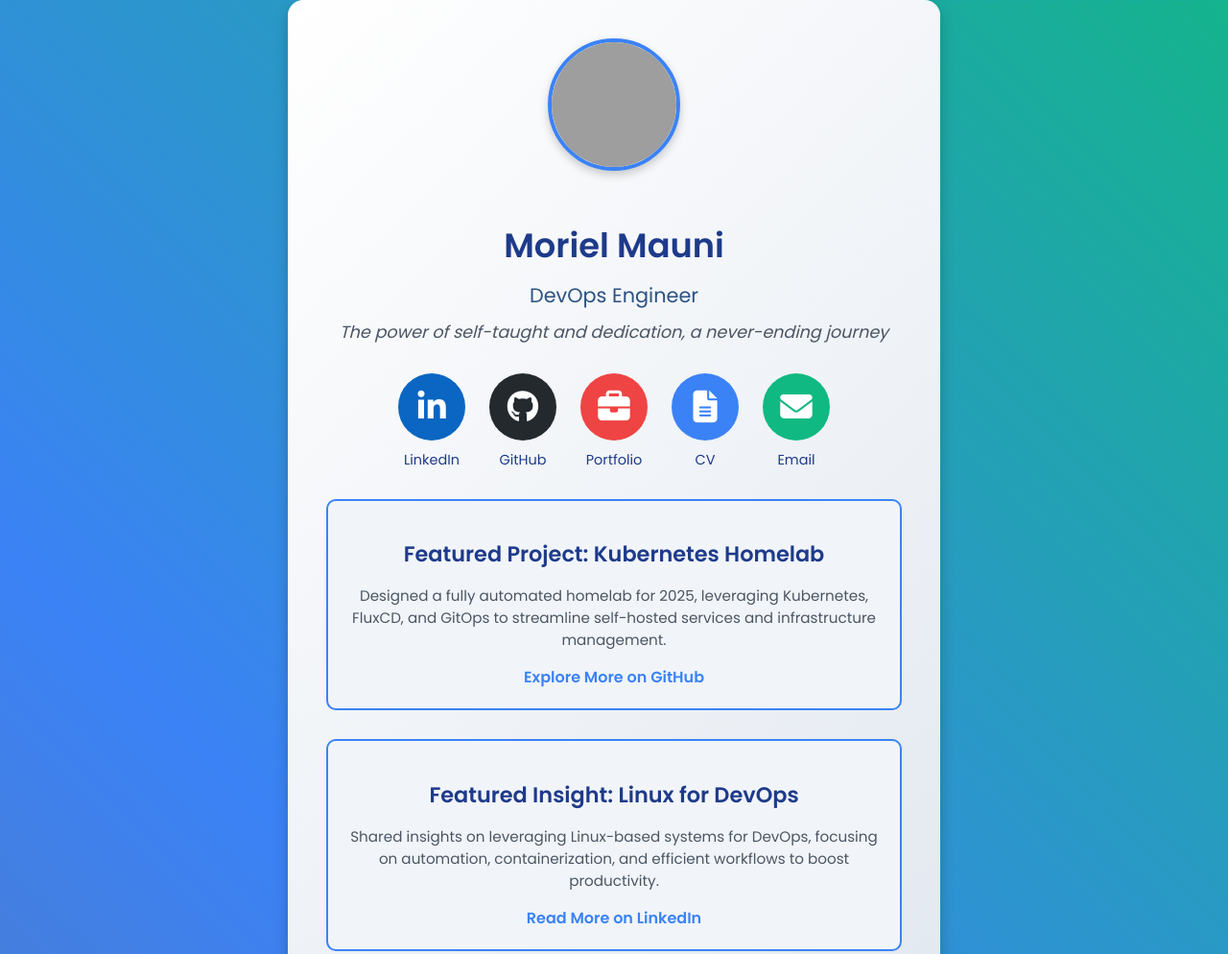
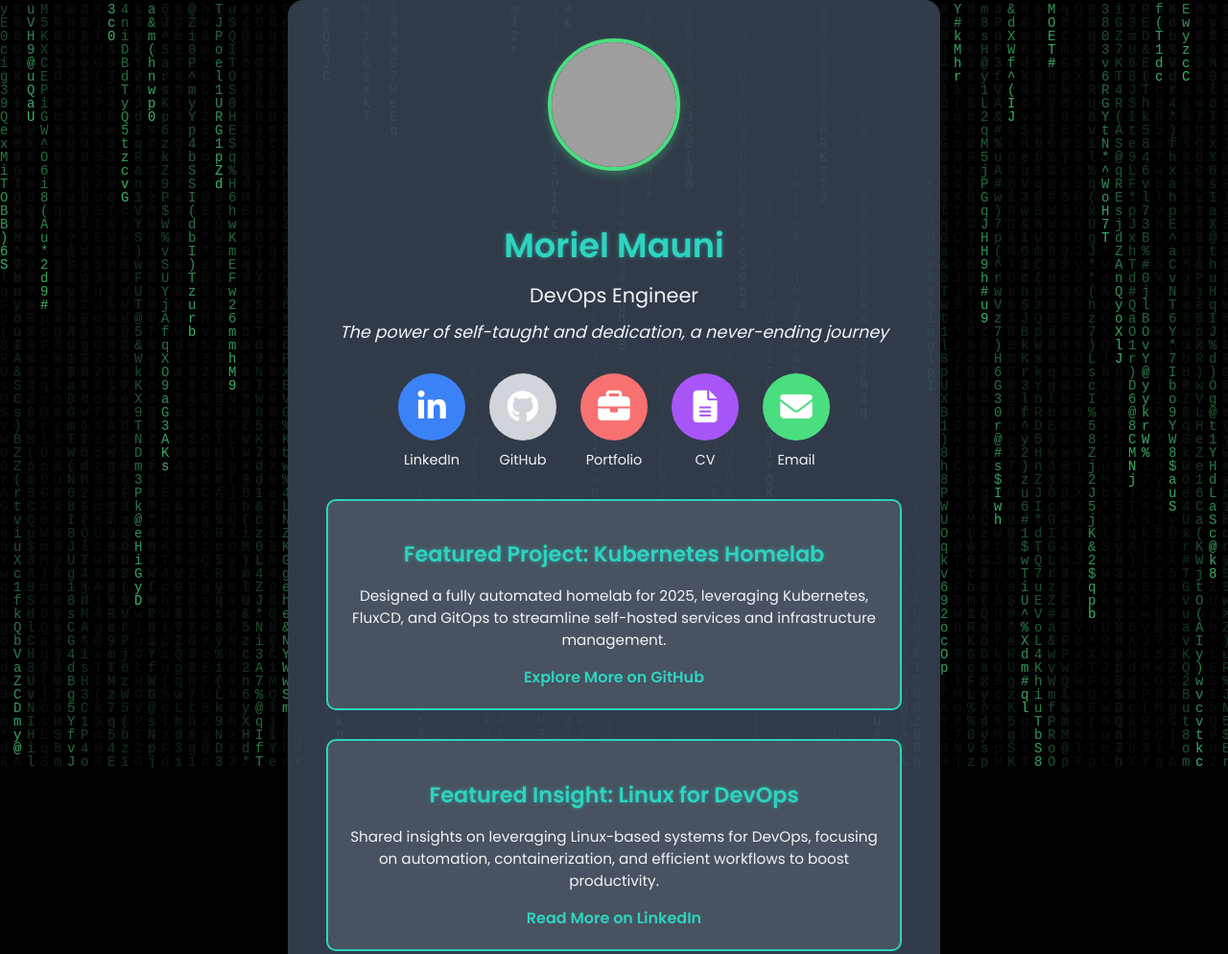
Before and after one commit to MorielMauni/social-links, a plain HTML site: page index.html in a window 1280 px wide. Shown: the top 994 px of the page at 96% size. Drawn offline with Linux system fonts and the light colour scheme; grey boxes are pictures that could not be loaded.

Commit message:
background change

```diff
--- a/index.html
+++ b/index.html
@@ -21,31 +21,28 @@
         justify-content: center;
         align-items: center;
         min-height: 100vh;
-        background: linear-gradient(45deg, #6b7280, #3b82f6, #10b981, #ef4444);
-        background-size: 400%;
-        animation: colorShift 15s ease-in-out infinite;
+        background: #000;
+        overflow: hidden;
       }
 
-      @keyframes colorShift {
-        0% {
-          background-position: 0% 50%;
-        }
-        50% {
-          background-position: 400% 50%;
-        }
-        100% {
-          background-position: 0% 50%;
-        }
+      canvas {
+        position: fixed;
+        top: 0;
+        left: 0;
+        width: 100%;
+        height: 100%;
+        z-index: -1;
       }
 
       .container {
         text-align: center;
-        background: linear-gradient(135deg, #ffffff, #e2e8f0);
+        background: rgba(55, 65, 81, 0.9); /* More grey-ish semi-transparent dark grey */
         padding: 40px;
         border-radius: 16px;
-        box-shadow: 0 8px 16px rgba(0, 0, 0, 0.2);
+        box-shadow: 0 8px 16px rgba(0, 0, 0, 0.3);
         max-width: 600px;
         width: 90%;
+        z-index: 1;
       }
 
       .profile-pic {
@@ -54,8 +51,8 @@
         border-radius: 50%;
         margin-bottom: 20px;
         object-fit: cover;
-        border: 4px solid #3b82f6;
-        box-shadow: 0 4px 10px rgba(0, 0, 0, 0.2);
+        border: 4px solid #4ade80; /* Neon green */
+        box-shadow: 0 4px 10px rgba(74, 222, 128, 0.3);
         transition: transform 0.3s;
       }
 
@@ -64,21 +61,22 @@
       }
 
       h1 {
-        color: #1e3a8a;
+        color: #2dd4bf; /* Vibrant teal */
         margin-bottom: 10px;
         font-size: 2.2em;
         font-weight: 600;
+        text-shadow: 0 0 5px rgba(45, 212, 191, 0.5);
       }
 
       .title {
-        color: #2c5282;
+        color: #f3f4f6; /* Soft white */
         font-size: 1.3em;
         margin-bottom: 10px;
         font-weight: 400;
       }
 
       .tagline {
-        color: #4b5563;
+        color: #f3f4f6;
         font-size: 1.1em;
         margin-bottom: 30px;
         font-style: italic;
@@ -98,7 +96,7 @@
         flex-direction: column;
         align-items: center;
         text-decoration: none;
-        color: #1e3a8a;
+        color: #f3f4f6;
         font-size: 0.95em;
         transition: transform 0.2s;
       }
@@ -109,7 +107,7 @@
         justify-content: center;
         width: 70px;
         height: 70px;
-        color: white;
+        color: #fff;
         border-radius: 50%;
         font-size: 2.2em;
         margin-bottom: 10px;
@@ -118,47 +116,47 @@
 
       .social-link i:hover {
         transform: scale(1.15);
-        box-shadow: 0 0 15px rgba(0, 0, 0, 0.3);
+        box-shadow: 0 0 15px rgba(74, 222, 128, 0.5); /* Neon green glow */
       }
 
       .social-link.linkedin i {
-        background-color: #0a66c2;
+        background-color: #3b82f6; /* Softer blue */
       }
 
       .social-link.linkedin:hover i {
-        background-color: #004182;
+        background-color: #2563eb;
       }
 
       .social-link.github i {
-        background-color: #24292e;
+        background-color: #d1d5db; /* Light grey */
       }
 
       .social-link.github:hover i {
-        background-color: #1a1e22;
+        background-color: #9ca3af;
       }
 
       .social-link.portfolio i {
+        background-color: #f87171; /* Warm coral */
+      }
+
+      .social-link.portfolio:hover i {
         background-color: #ef4444;
       }
 
-      .social-link.portfolio:hover i {
-        background-color: #dc2626;
-      }
-
       .social-link.cv i {
-        background-color: #3b82f6;
+        background-color: #a855f7; /* Bright purple */
       }
 
       .social-link.cv:hover i {
-        background-color: #2563eb;
+        background-color: #9333ea;
       }
 
       .social-link.email i {
-        background-color: #10b981;
+        background-color: #4ade80; /* Neon green */
       }
 
       .social-link.email:hover i {
-        background-color: #059669;
+        background-color: #22c55e;
       }
 
       .social-link:active i {
@@ -167,61 +165,65 @@
 
       .social-link span {
         font-size: 0.95em;
-        color: #1e3a8a;
+        color: #f3f4f6;
         font-weight: 400;
       }
 
       .featured-section {
         margin-top: 30px;
         padding: 20px;
-        background-color: #f1f5f9;
+        background-color: rgba(75, 85, 99, 0.9); /* Lighter grey-ish for contrast */
         border-radius: 10px;
-        border: 2px solid #3b82f6;
+        border: 2px solid #2dd4bf; /* Teal border */
         transition: transform 0.3s;
       }
 
       .featured-section:hover {
         transform: translateY(-5px);
+        box-shadow: 0 0 10px rgba(45, 212, 191, 0.3);
       }
 
       .featured-section h2 {
-        color: #1e3a8a;
+        color: #2dd4bf;
         font-size: 1.4em;
         margin-bottom: 10px;
         font-weight: 600;
+        text-shadow: 0 0 5px rgba(45, 212, 191, 0.5);
       }
 
       .featured-section p {
-        color: #4b5563;
+        color: #f3f4f6;
         font-size: 0.95em;
         margin-bottom: 15px;
       }
 
       .featured-section a {
-        color: #3b82f6;
+        color: #2dd4bf;
         text-decoration: none;
         font-weight: bold;
       }
 
       .featured-section a:hover {
         text-decoration: underline;
+        color: #4ade80; /* Neon green on hover */
       }
 
       .cta {
         margin-top: 20px;
         font-size: 0.95em;
-        color: #4b5563;
+        color: #f3f4f6;
         font-weight: 400;
       }
 
       .cta a {
-        color: #3b82f6;
+        color: #2dd4bf;
         text-decoration: none;
         font-weight: bold;
       }
 
       .cta a:hover {
         text-decoration: underline;
+        color: #4ade80;
       }
 
       @keyframes fadeIn {
@@ -279,6 +281,7 @@
     </style>
   </head>
   <body>
+    <canvas id="matrix"></canvas>
     <div class="container">
       <img
         src="https://avatars.githubusercontent.com/MorielMauni"
@@ -363,5 +366,49 @@
         <a href="mailto:morielmauni@gmail.com">Let's connect!</a>
       </div>
     </div>
+    <script>
+      const canvas = document.getElementById('matrix');
+      const ctx = canvas.getContext('2d');
+
+      canvas.height = window.innerHeight;
+      canvas.width = window.innerWidth;
+
+      const chars = 'abcdefghijklmnopqrstuvwxyzABCDEFGHIJKLMNOPQRSTUVWXYZ0123456789@#$%^&*()';
+      const fontSize = 14;
+      const columns = canvas.width / fontSize;
+      const drops = [];
+
+      for (let x = 0; x < columns; x++) {
+        drops[x] = 1;
+      }
+
+      function draw() {
+        ctx.fillStyle = 'rgba(0, 0, 0, 0.05)';
+        ctx.fillRect(0, 0, canvas.width, canvas.height);
+
+        ctx.fillStyle = 'rgba(74, 222, 128, 0.8)'; /* Softer neon green */
+        ctx.font = fontSize + 'px monospace';
+
+        for (let i = 0; i < drops.length; i++) {
+          const text = chars.charAt(Math.floor(Math.random() * chars.length));
+          const x = i * fontSize;
+          const y = drops[i] * fontSize;
+
+          ctx.fillText(text, x, y);
+
+          if (y > canvas.height && Math.random() > 0.975) {
+            drops[i] = 0;
+          }
+          drops[i]++;
+        }
+      }
+
+      setInterval(draw, 33);
+
+      window.addEventListener('resize', () => {
+        canvas.height = window.innerHeight;
+        canvas.width = window.innerWidth;
+      });
+    </script>
   </body>
 </html>
```
